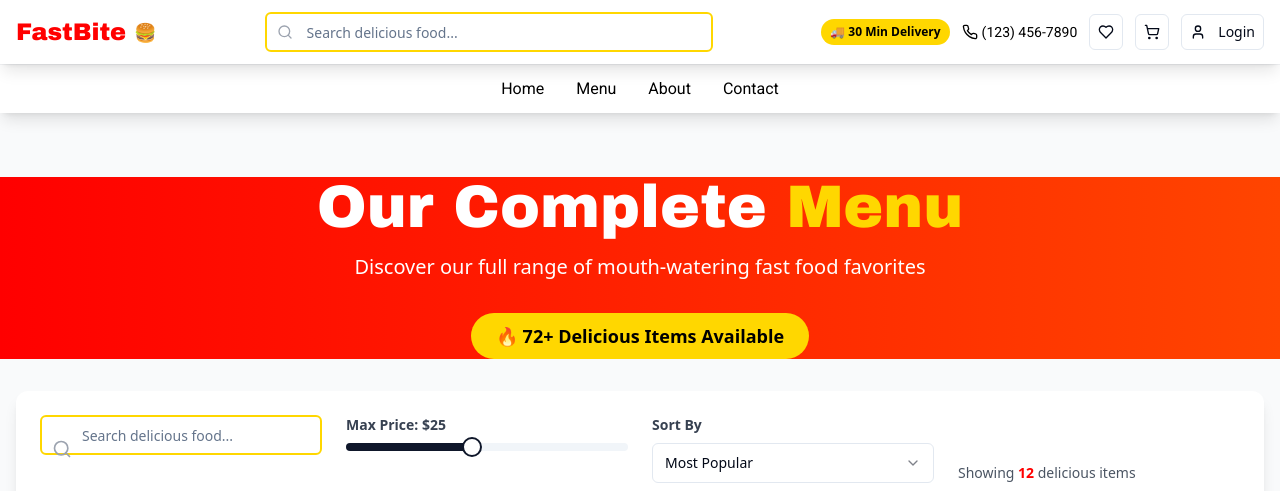
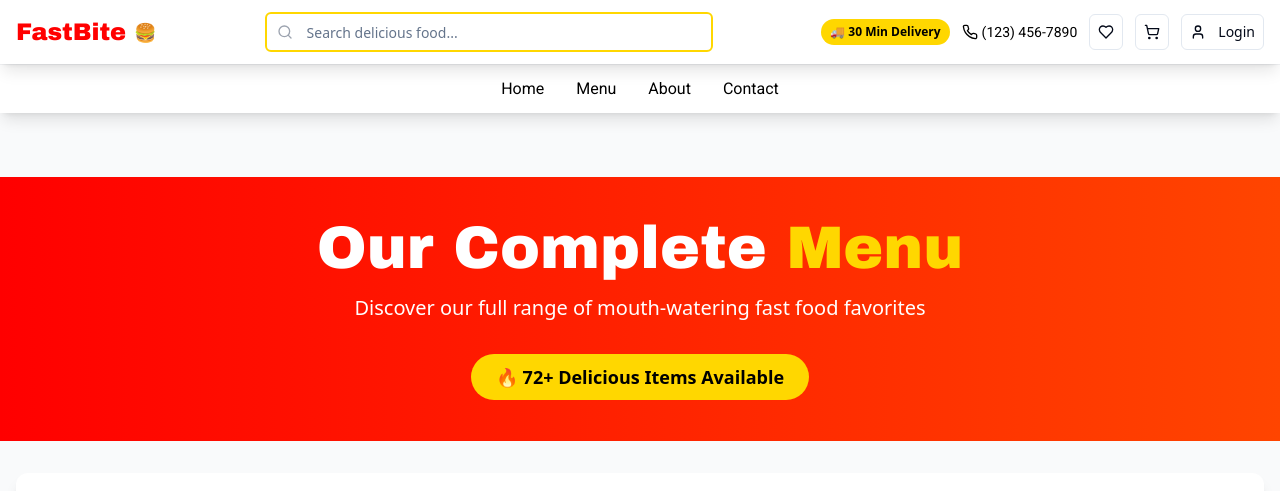
Before and after one commit to mahdimohamedali26/fast-bite-blitz-order, a React (Vite) app: page /menu in a window 1280 px wide. Shown: the top 491 px of the page. Built offline with nearby package versions, Linux system fonts and the light colour scheme.

Commit message:
Visual edit in Lovable
Edited UI in Lovable

```diff
--- a/src/pages/Menu.tsx
+++ b/src/pages/Menu.tsx
@@ -557,7 +557,7 @@ const Menu = () => {
 
       {/* Page Header */}
       <div className="bg-gradient-to-r from-brand-red to-brand-orange text-white py-6 sm:py-8 mt-14 md:mt-16 lg:mt-19 md:py-0 my-0">
-        <div className="container mx-auto text-center px-0">
+        <div className="container mx-auto text-center px-0 py-[41px]">
           <h1 className="text-2xl sm:text-4xl md:text-5xl lg:text-6xl font-arial-black mb-4">
             Our Complete <span className="text-brand-yellow">Menu</span>
           </h1>
```
